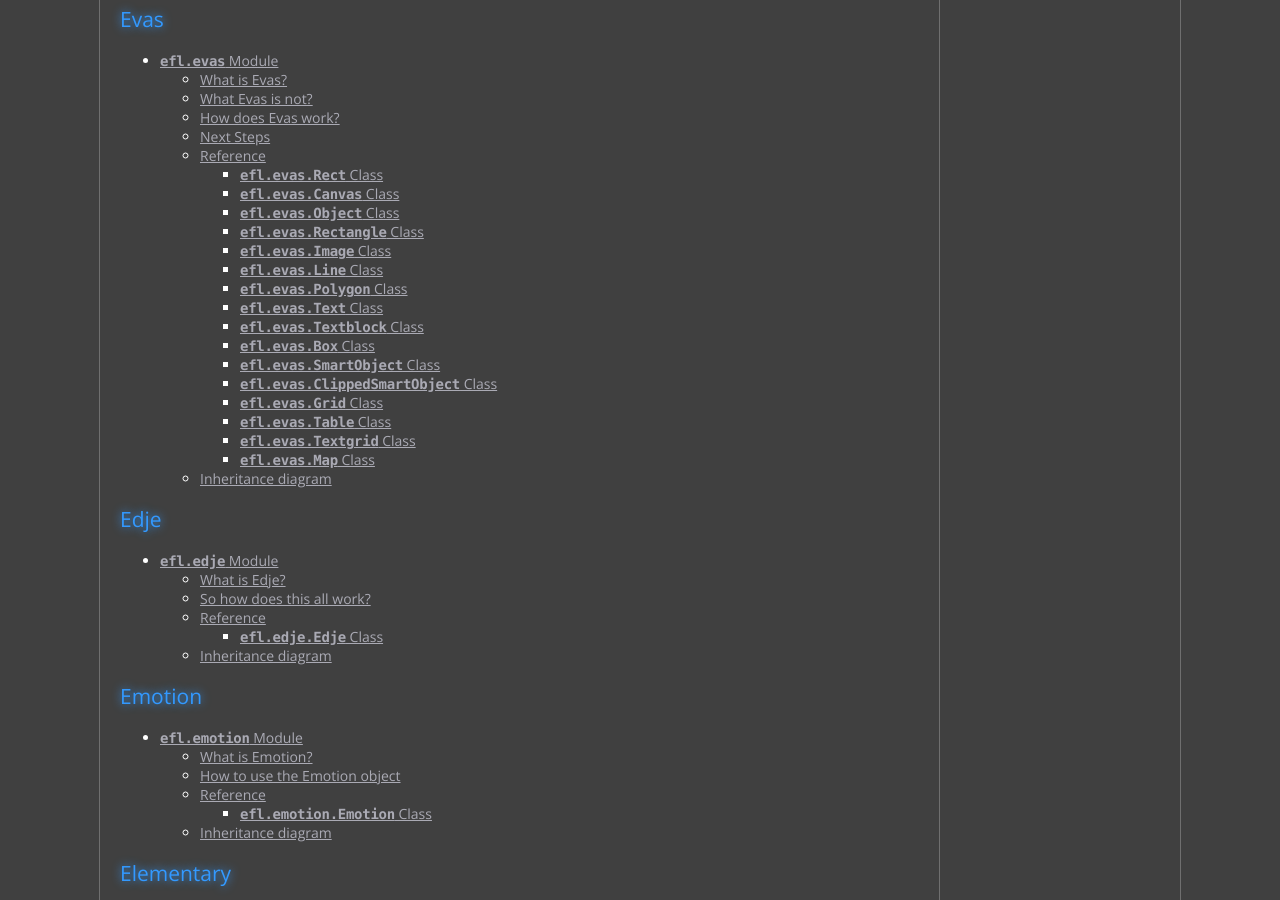
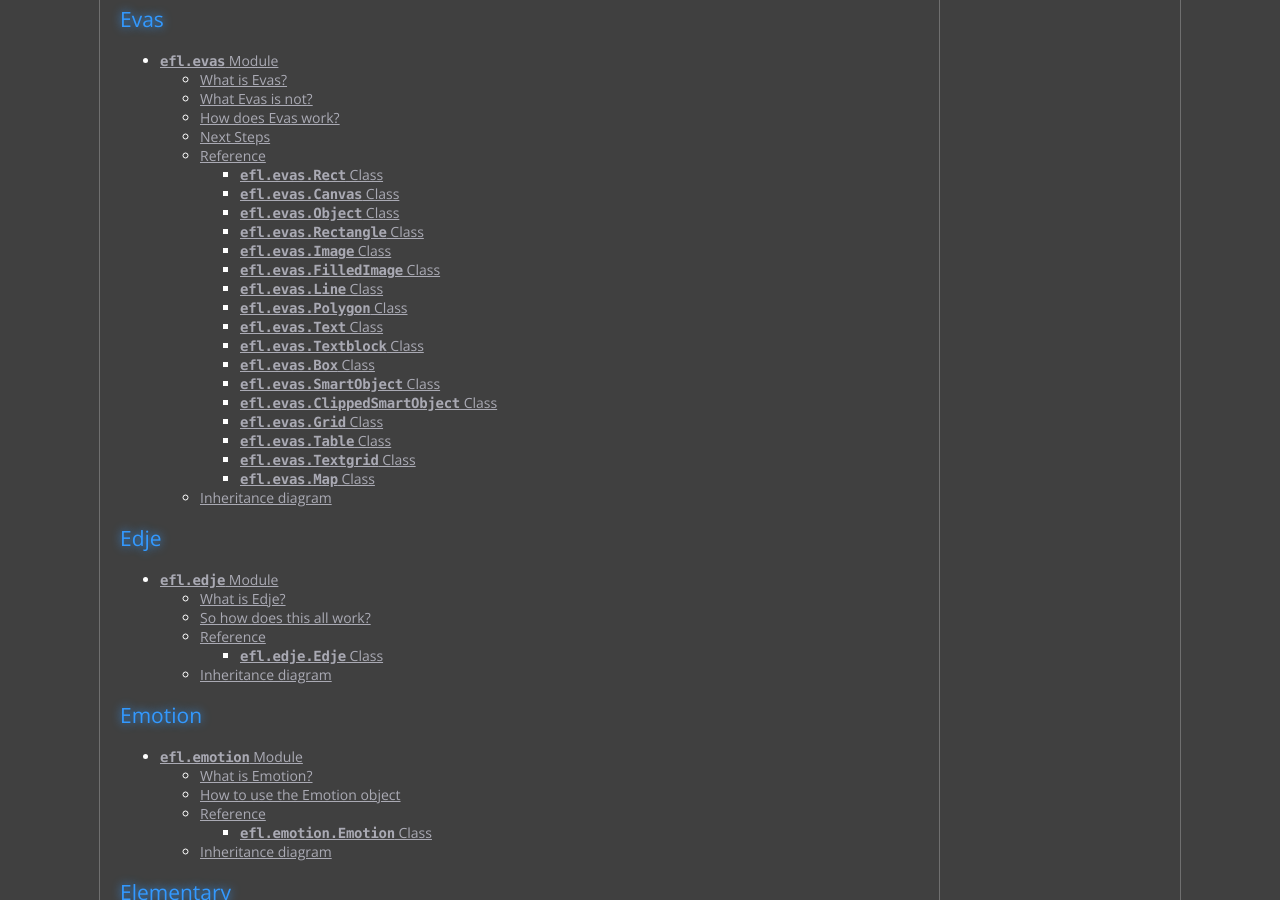
Before and after one commit to DaveMDS/python-efl, a Sphinx documentation site: the page built from doc/index.rst, in a window 1280 px wide and 900 px high, scrolled down 1753 px. Built offline with Sphinx 7.4.7, drawn with Linux system fonts in a browser that asks for light colours.

Commit message:
Evas.Image: Update to new Python buffer API, fix doc issues.
Needs testing.

```diff
--- a/doc/evas/class-object-image.rst
+++ b/doc/evas/class-object-image.rst
@@ -2,3 +2,9 @@
 =============================
 
 .. autoclass:: efl.evas.Image
+
+
+:class:`efl.evas.FilledImage` Class
+===================================
+
+.. autoclass:: efl.evas.FilledImage
```
Also changed, not shown: 1 other file.
